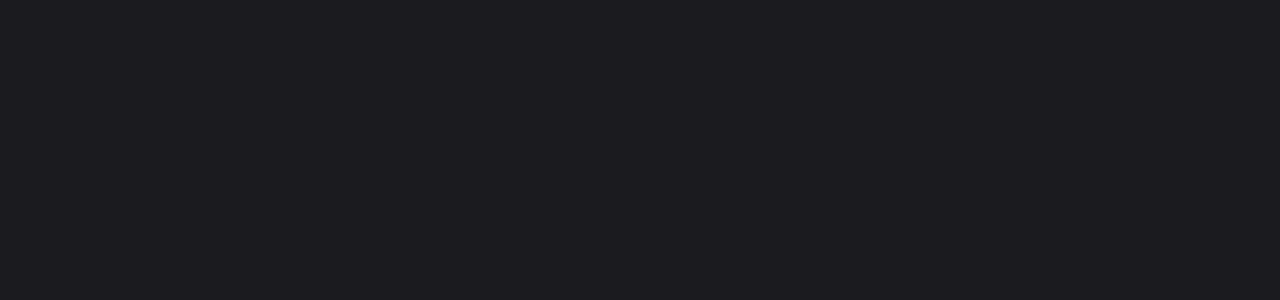
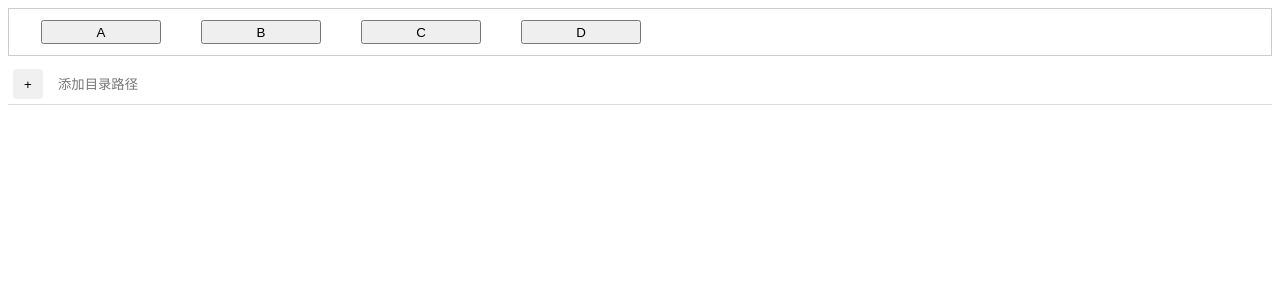
Before and after one commit to kaikaiiiiiii/DupeSeek, a Vue app: page / in a window 1280 px wide. Shown: the top 300 px of the page. Built offline with nearby package versions, Linux system fonts and the light colour scheme.

Commit message:
update 2026-02-10 21:36:14

```diff
--- a/package.json
+++ b/package.json
@@ -22,7 +22,8 @@
   },
   "dependencies": {
     "@electron-toolkit/preload": "^3.0.2",
-    "@electron-toolkit/utils": "^4.0.0"
+    "@electron-toolkit/utils": "^4.0.0",
+    "pinia": "^3.0.4"
   },
   "devDependencies": {
     "@electron-toolkit/eslint-config-prettier": "3.0.0",
--- a/src/main/index.ts
+++ b/src/main/index.ts
@@ -11,6 +11,7 @@
     height: 670,
     show: false,
     autoHideMenuBar: true,
+    title: 'DupeSeek',
     ...(process.platform === 'linux' ? { icon } : {}),
     webPreferences: {
       preload: join(__dirname, '../preload/index.js'),
--- a/src/renderer/src/Main.vue
+++ b/src/renderer/src/Main.vue
@@ -1,10 +1,125 @@
 <script setup lang="ts">
 
+/*
 
+请帮我写一个 vue3 组件：
+
+* 这个组件是整个应用的入口，会在 main.ts 中注册后挂载到 #app dom 上，因此组件本身会 100% 填充整个屏幕。
+* 组件是白色色背景的容器，有 8 px 的内边距。
+* 组件内分为上下两部分，上部是标签栏，下面是主内容区域。
+
+标签栏：
+
+* 宽度为 100%，高度为 48px。
+* 背景色为白色。
+* 边框为 1px 灰色。
+* 垂直居中。
+* 添加 16px 的内边距。
+* 添加 8px 的间距。
+* 内部有若干个按钮。
+
+标签栏的按钮：
+
+* 左对齐，按钮之间有 8px 的间距。
+* 宽度为 120px。
+* 垂直居中。
+* 添加 10px 的内边距。
+* 添加 16px 的外边距。
+
+主内容区域：
+
+* 一个填充剩余空间的区域，根据标签栏的激活状态显示不同的组件。
+* 主内容区域的组件会在后续逐渐添加，目前以 A.vue，B.vue，C.vue，D.vue 占位。
+
+组件特性：
+
+* 组件使用 <script setup lang="ts"> 和 <styple scoped>。
+* 组件是整个界面的框架，后续会往里添加各个功能组件，因此目前不需要添加任何内容。
+* CSS 修饰美化也会在后续逐步添加，目前只需要最基本的样式即可。
+* 切勿自作主张添加多余代码，我还得费劲地去删，折磨你也折磨我。
+*/
+
+import { ref, computed } from 'vue'
+import A from './components/A.vue'
+import B from './components/B.vue'
+import C from './components/C.vue'
+import D from './components/D.vue'
+
+// 标签栏配置
+const tabs = [
+  { id: 'A', label: 'A', component: A },
+  { id: 'B', label: 'B', component: B },
+  { id: 'C', label: 'C', component: C },
+  { id: 'D', label: 'D', component: D }
+]
+
+// 当前激活的标签
+const activeTab = ref('A')
+
+// 动态组件
+const CurrentComponent = computed(() => {
+  const tab = tabs.find(t => t.id === activeTab.value)
+  return tab ? tab.component : A
+})
 </script>
 
 <template>
+  <div class="app-container">
+    <!-- 标签栏 -->
+    <div class="tab-bar">
+      <button v-for="tab in tabs" :key="tab.id" class="tab-button" :class="{ active: activeTab === tab.id }"
+        @click="activeTab = tab.id">
+        {{ tab.label }}
+      </button>
+    </div>
 
+    <!-- 主内容区域 -->
+    <div class="main-content">
+      <KeepAlive>
+        <component :is="CurrentComponent" />
+      </KeepAlive>
+    </div>
+  </div>
 </template>
 
-<style scoped></style>
+<style scoped>
+.app-container {
+  width: 100vw;
+  height: 100vh;
+  padding: 8px;
+  background-color: white;
+  display: flex;
+  flex-direction: column;
+  box-sizing: border-box;
+}
+
+.tab-bar {
+  width: 100%;
+  height: 48px;
+  background-color: white;
+  border: 1px solid #ccc;
+  display: flex;
+  align-items: center;
+  padding: 16px;
+  gap: 8px;
+  box-sizing: border-box;
+}
+
+.tab-button {
+  width: 120px;
+  height: 100%;
+  display: flex;
+  align-items: center;
+  justify-content: center;
+  padding: 10px;
+  margin: 16px;
+  cursor: pointer;
+}
+
+.main-content {
+  flex: 1;
+  overflow: auto;
+  margin-top: 8px;
+  box-sizing: border-box;
+}
+</style>
--- a/src/renderer/src/assets/base.css
+++ b/src/renderer/src/assets/base.css
@@ -11,9 +11,9 @@
   --ev-c-gray-2: #414853;
   --ev-c-gray-3: #32363f;
 
-  --ev-c-text-1: rgba(255, 255, 245, 0.86);
-  --ev-c-text-2: rgba(235, 235, 245, 0.6);
-  --ev-c-text-3: rgba(235, 235, 245, 0.38);
+  --ev-c-text-1: rgba(51, 51, 51, 0.9);
+  --ev-c-text-2: rgba(51, 51, 51, 0.6);
+  --ev-c-text-3: rgba(51, 51, 51, 0.38);
 
   --ev-button-alt-border: transparent;
   --ev-button-alt-text: var(--ev-c-text-1);
@@ -24,9 +24,9 @@
 }
 
 :root {
-  --color-background: var(--ev-c-black);
-  --color-background-soft: var(--ev-c-black-soft);
-  --color-background-mute: var(--ev-c-black-mute);
+  --color-background: var(--ev-c-white);
+  --color-background-soft: var(--ev-c-white-soft);
+  --color-background-mute: var(--ev-c-white-mute);
 
   --color-text: var(--ev-c-text-1);
 }
--- a/src/renderer/src/assets/main.css
+++ b/src/renderer/src/assets/main.css
@@ -5,7 +5,7 @@
   align-items: center;
   justify-content: center;
   overflow: hidden;
-  user-select: none;
+  /*user-select: none;*/
 }
 
 code {
--- /dev/null
+++ b/src/renderer/src/components/A.vue
@@ -0,0 +1,145 @@
+<script setup lang="ts">
+/*
+
+   这个组件是一个类似于 todo 列表的 “文件目录列表”。
+
+数据：
+
+  * 需要维护一个字符串数组，用于存储目录路径。
+  * 数组项会通过本组件的顶部 input 框输入或互动方式得到。
+  * 字符串数组的每一项会分发给一个子组件用于展示。
+
+外观与逻辑：
+
+  * 组件本身的宽度和高度为 100%，只受父组件的约束。
+  * 顶部是一个 input 输入框，输入框内最左边有个圆角矩形 btn，内有一个+号。宽度为 100%。
+  * [+]号 btn 点击时，打开浏览器内置的 “浏览本地文件/目录" 对话框，选择一个目录，将目录路径作为参数传递给列表。
+  * 下方是一个列表，项数不定，当项数超过组件高度时，出现滚动条并可上下滑动。
+  * 列表的每一项是一个子组件，子组件的描述由本组件传入。
+  * 列表的每一项，除了显示字符串以外，右侧还有一个 (-) btn，点击时删除该项。
+
+组件特性：
+
+* 组件使用 <script setup lang="ts"> 和 <styple scoped>。
+* 组件会逐步完善，目前处于原型阶段，后续会优化，目前只实现组件间的组织和基本的互动演示。
+* CSS 修饰美化也会在后续逐步添加，目前只需要最基本的样式即可。
+* 我需求什么你就以最小的代码量实现，切勿自作主张添加多余的设计和代码，我还得费劲地去删，折磨你也折磨我。
+*/
+import { ref } from 'vue'
+
+const directoryList = ref<string[]>([])
+
+const handleAddClick = () => {
+  const input = document.createElement('input')
+  input.type = 'file'
+  input.webkitdirectory = true
+  input.multiple = false
+
+  input.onchange = (e: Event) => {
+    const target = e.target as HTMLInputElement
+    if (target.files && target.files.length > 0) {
+      const path = target.files[0].webkitRelativePath
+      const directoryPath = path.split('/')[0]
+      if (!directoryList.value.includes(directoryPath)) {
+        directoryList.value.push(directoryPath)
+      }
+    }
+  }
+
+  input.click()
+}
+
+const removeItem = (index: number) => {
+  directoryList.value.splice(index, 1)
+}
+</script>
+
+<template>
+  <div class="directory-list">
+    <div class="input-container">
+      <button class="add-btn" @click="handleAddClick">+</button>
+      <input type="text" placeholder="添加目录路径" @keydown.enter="(e: any) => {
+        if (e.target.value.trim()) {
+          directoryList.push(e.target.value.trim())
+          e.target.value = ''
+        }
+      }" />
+    </div>
+
+    <div class="list-container">
+      <div v-for="(item, index) in directoryList" :key="index" class="list-item">
+        <span class="item-text">{{ item }}</span>
+        <button class="remove-btn" @click="removeItem(index)">-</button>
+      </div>
+    </div>
+  </div>
+</template>
+
+<style scoped>
+.directory-list {
+  width: 100%;
+  height: 100%;
+  display: flex;
+  flex-direction: column;
+}
+
+.input-container {
+  display: flex;
+  width: 100%;
+  border-bottom: 1px solid #ddd;
+}
+
+.add-btn {
+  width: 30px;
+  height: 30px;
+  border: none;
+  background: #f0f0f0;
+  border-radius: 4px;
+  cursor: pointer;
+  margin: 5px;
+}
+
+.add-btn:hover {
+  background: #e0e0e0;
+}
+
+.input-container input {
+  flex: 1;
+  border: none;
+  padding: 10px;
+  outline: none;
+}
+
+.list-container {
+  flex: 1;
+  overflow-y: auto;
+}
+
+.list-item {
+  display: flex;
+  align-items: center;
+  justify-content: space-between;
+  padding: 10px;
+  border-bottom: 1px solid #eee;
+}
+
+.item-text {
+  overflow: hidden;
+  text-overflow: ellipsis;
+  white-space: nowrap;
+}
+
+.remove-btn {
+  width: 30px;
+  height: 30px;
+  border: none;
+  background: #ff6b6b;
+  color: white;
+  border-radius: 4px;
+  cursor: pointer;
+}
+
+.remove-btn:hover {
+  background: #ff5252;
+}
+</style>
--- /dev/null
+++ b/src/renderer/src/components/B.vue
@@ -0,0 +1,11 @@
+<!-- ComponentA.vue -->
+<template>
+  <div>
+    <h2>功能二</h2>
+    <p>这是功能二的内容区域</p>
+  </div>
+</template>
+
+<script setup lang="ts">
+// 组件逻辑
+</script>
--- /dev/null
+++ b/src/renderer/src/components/C.vue
@@ -0,0 +1,11 @@
+<!-- ComponentA.vue -->
+<template>
+  <div>
+    <h2>功能二</h2>
+    <p>这是功能三的内容区域</p>
+  </div>
+</template>
+
+<script setup lang="ts">
+// 组件逻辑
+</script>
--- /dev/null
+++ b/src/renderer/src/components/D.vue
@@ -0,0 +1,11 @@
+<!-- ComponentA.vue -->
+<template>
+  <div>
+    <h2>功能四</h2>
+    <p>这是功能四的内容区域</p>
+  </div>
+</template>
+
+<script setup lang="ts">
+// 组件逻辑
+</script>
--- a/src/renderer/src/main.ts
+++ b/src/renderer/src/main.ts
@@ -1,6 +1,11 @@
 import './assets/main.css'
 
 import { createApp } from 'vue'
+import { createPinia } from 'pinia'
 import App from './Main.vue'
 
-createApp(App).mount('#app')
+const app = createApp(App)
+const pinia = createPinia()
+
+app.use(pinia)
+app.mount('#app')
```
Also changed, not shown: 2 other files (tests, documents, lock files or other folders).
